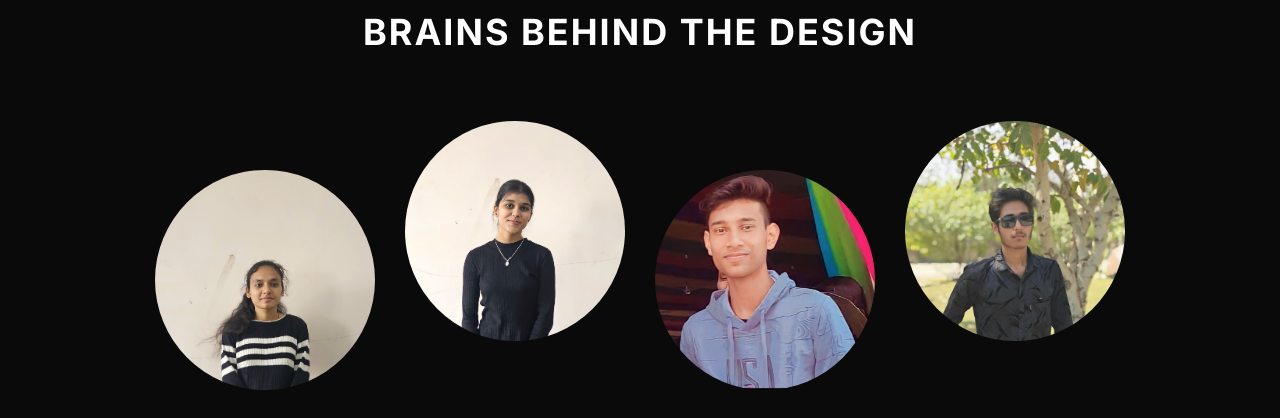
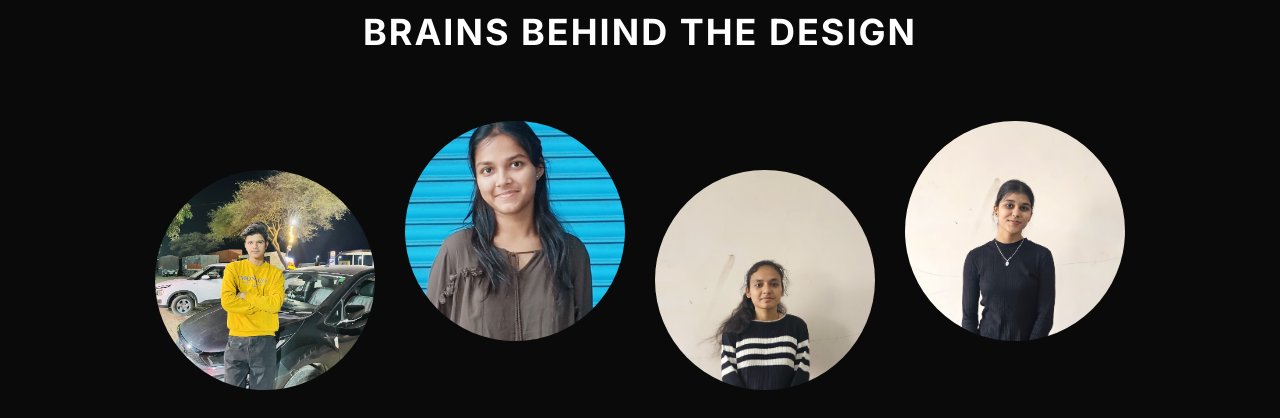
Before and after one commit to namansharma28/Nexura-UI-UX-Department, a React (Vite) app: page / in a window 1280 px wide. Shown: the part 3320-3738 px from the top of the page. Built offline with nearby package versions, Linux system fonts and the light colour scheme.

Commit message:
first commit

```diff
--- a/src/components/Team.jsx
+++ b/src/components/Team.jsx
@@ -7,6 +7,8 @@ import Mohanraj from "/Mohanraj_Thakre.png";
 import Pankaj from "/Pankaj Chouksey.jpg";
 import Rashika from "/Rashika Kori.jpg";
 import Yati from "/Yati Agrawal.jpg";
+import vishal from "/vishal.jpg";
+import soumya from "/soumya.jpg";
 
 const DropDown = () => {
   const [isOpen, setIsOpen] = useState(false);
@@ -22,6 +24,12 @@ const DropDown = () => {
   return (
     <div className={styles.dropdown} id="team">
       <div className={styles.mainMembers}>
+        <TeamMember
+
+          image1= {vishal}
+          name1="Vishal"
+          image2={soumya}
+          name2="Soumya Shrivastava" />
       <TeamMember
             image1= {Bhumika}
             name1="Bhumika"
@@ -40,7 +48,6 @@ const DropDown = () => {
             image2= {Yati}
             name2= "Yati Agrawal"
           />
-
           </div>
           {/* <button
         className={styles.button}
```
Also changed, not shown: public/soumya.jpg (added), public/vishal.jpg (added).
